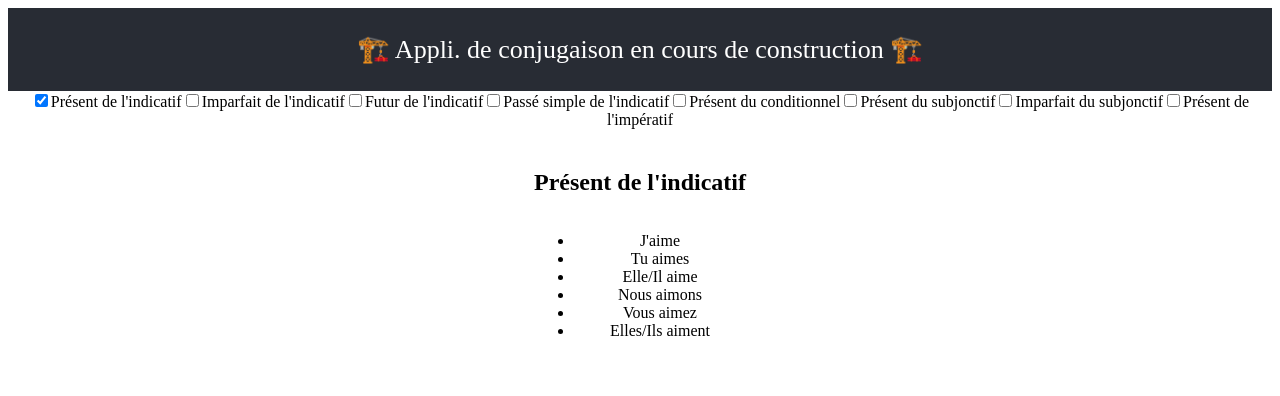
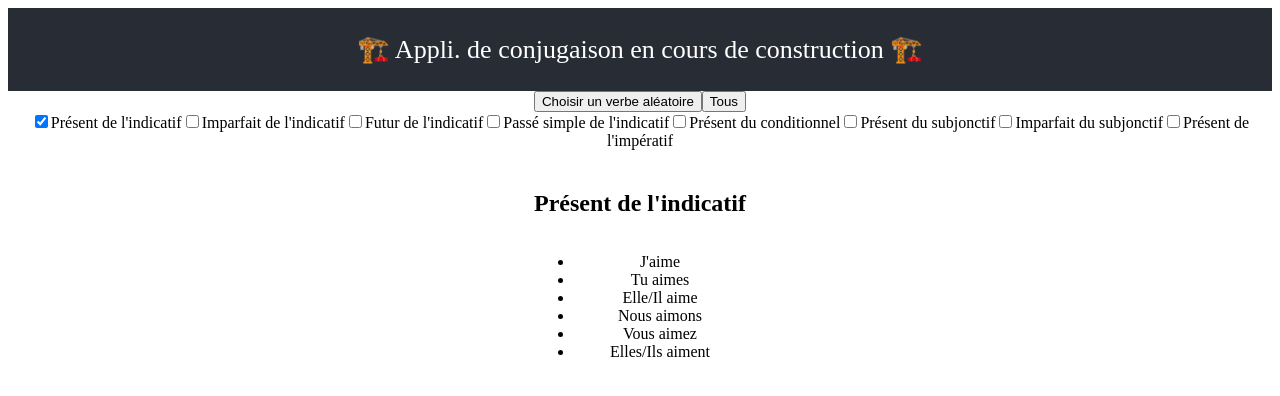
Before and after one commit to mikeleyeti/conjugator, a React (Create React App) app: page / in a window 1280 px wide. Shown: the top 396 px of the page. Built offline with nearby package versions, Linux system fonts and the light colour scheme.

Commit message:
Choix verbe aléatoire + bouton tous temps

```diff
--- a/src/components/App.js
+++ b/src/components/App.js
@@ -1,12 +1,14 @@
 import '../styles/App.css';
 import Conjug from './Conjugator'
 import ChoixTemps from "./ChoixTemps";
+import { choix_1_verbe , listeVerbes } from "../scripts/conjuguer";
 import { useState } from 'react'
 
 function App() {
+  // tempsAffichés est un dictionnaire dont les clés sont les temps dispo. et les valeurs des booléens décidant de l'affichage
+  const tempsParDefaut = {'indicatif_present' : true,'indicatif_imparfait':false,'indicatif_futur':false,'indicatif_passe_simple':false,'conditionnel_present':false,'subjontif_present':false,'subjontif_imparfait':false,'imperatif_present':false}
+  const [tempsAffichés , updateTempsAffichés] = useState(tempsParDefaut)
   const [verbe, updateVerbe] = useState('aimer')
-  // tempsAffichés est un dictionnaire dont les clés sont les temps dispo. et les valeurs des booléens décidant de l'affichage
-  const [tempsAffichés , updateTempsAffichés] = useState({'indicatif_present' : true,'indicatif_imparfait':false,'indicatif_futur':false,'indicatif_passe_simple':false,'conditionnel_present':false,'subjontif_present':false,'subjontif_imparfait':false,'imperatif_present':false})
   // const [temps, updateTemps] = useState('indicatif_present')
 
   return (
@@ -16,6 +18,8 @@ function App() {
         🏗️ Appli. de conjugaison en cours de construction 🏗️
         </p>
       </header>
+        <button onClick={() => (updateVerbe(choix_1_verbe(listeVerbes()).infinitif))}  > Choisir un verbe aléatoire </button>
+        <button onClick={() => (updateTempsAffichés({'indicatif_present' : true,'indicatif_imparfait':true,'indicatif_futur':true,'indicatif_passe_simple':true,'conditionnel_present':true,'subjontif_present':true,'subjontif_imparfait':true,'imperatif_present':true}))} > Tous </button>
       <form>
         {Object.entries(tempsAffichés).map( ([cle,valeur]) => ( <ChoixTemps temps={cle} tempsAffichés={tempsAffichés} updateTempsAffichés={updateTempsAffichés} key={cle}   />  ) )}
       </form>
```
